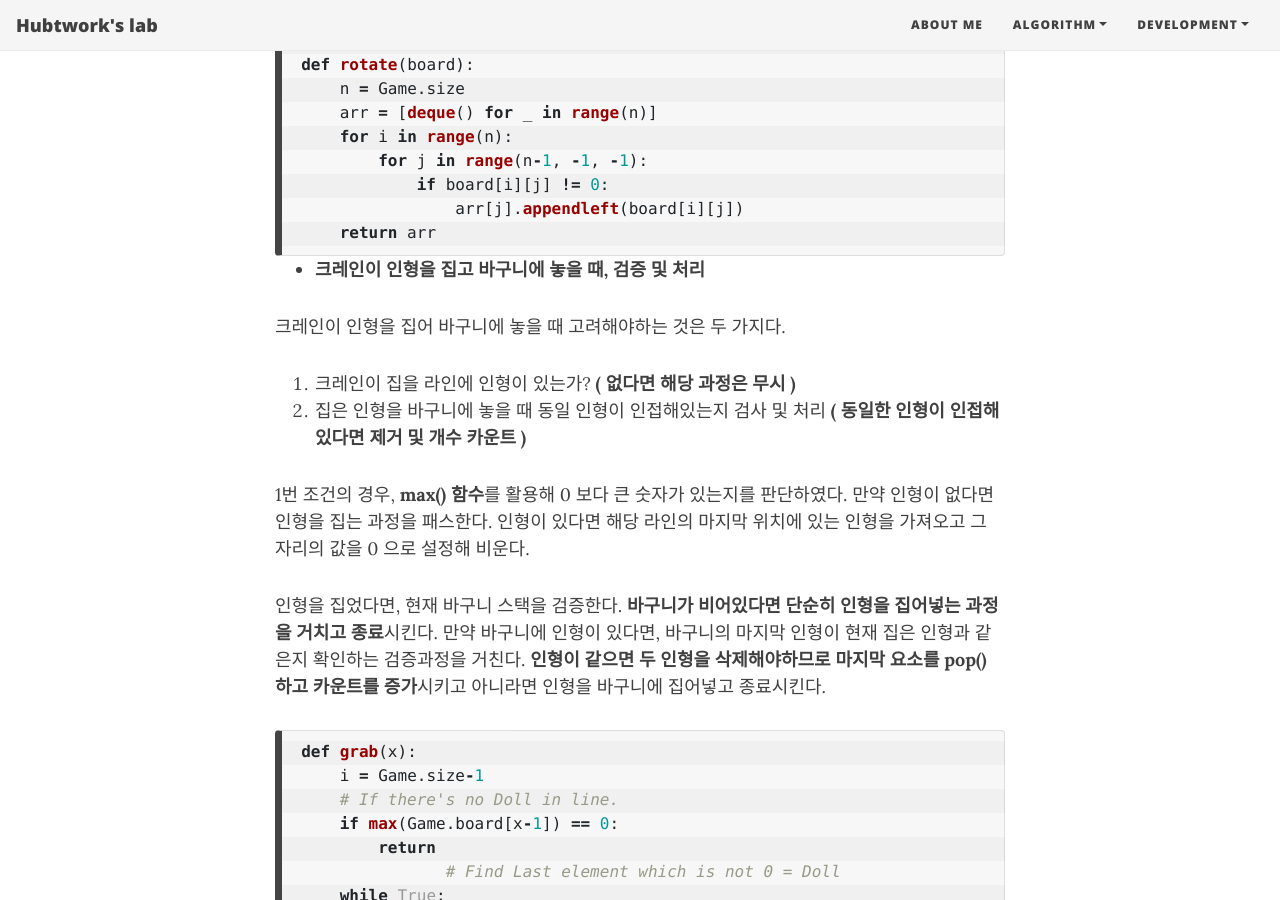
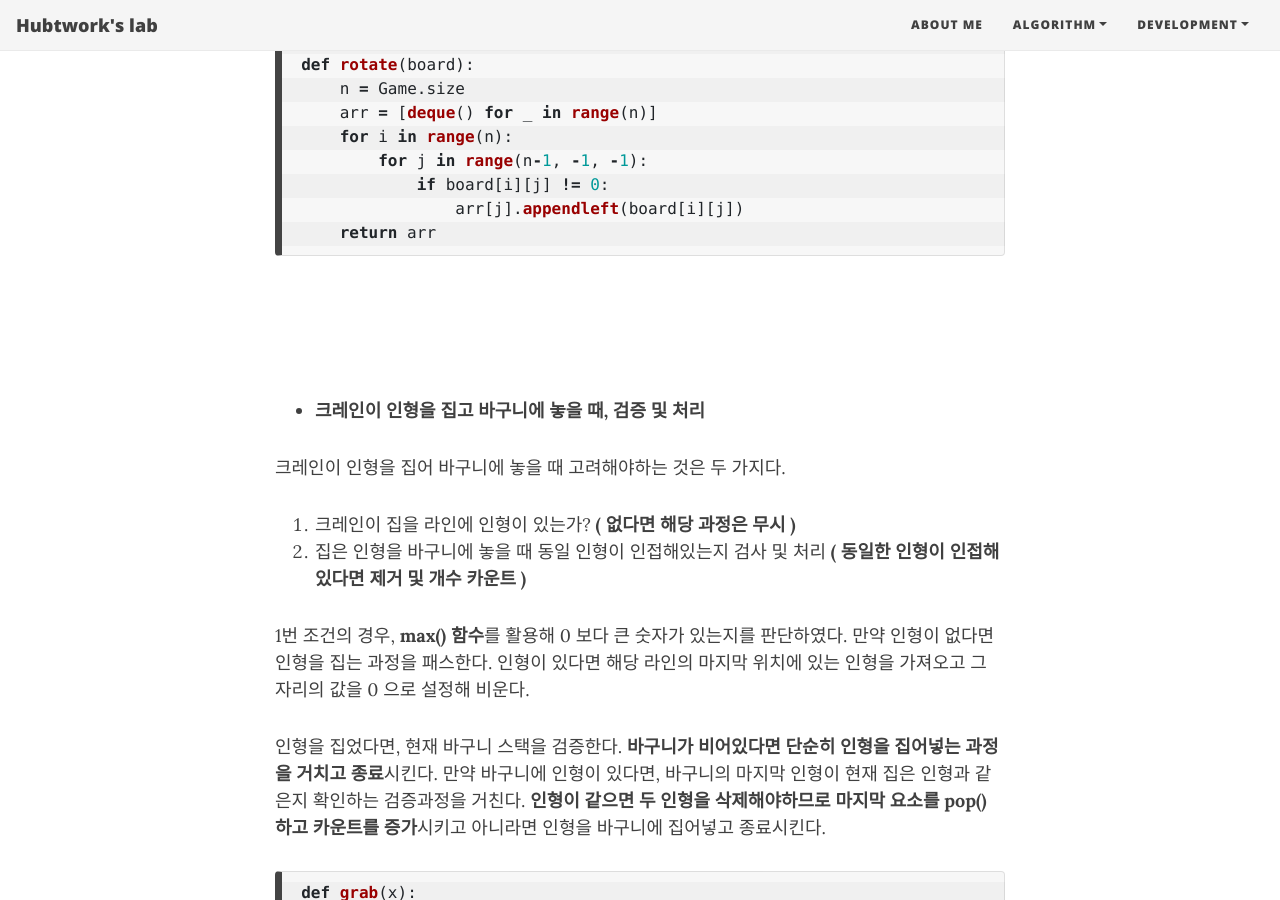
Before and after one commit to YoonhoRayLee/YoonhoRayLee.github.io, a Jekyll site: the page built from _posts/2020-07-28-Lv1-크레인-인형-뽑기.md, in a window 1280 px wide and 900 px high, scrolled down 1131 px. Built offline with Jekyll 4.4.1, drawn with Linux system fonts in a browser that asks for light colours; nearby versions of some CDN libraries; comment, search, counter and statistics services are not loaded.

Commit message:
Update 2020-07-28-Lv1-크레인-인형-뽑기.md

````diff
--- a/_posts/2020-07-28-Lv1-크레인-인형-뽑기.md
+++ b/_posts/2020-07-28-Lv1-크레인-인형-뽑기.md
@@ -36,10 +36,7 @@ category: 프로그래머스
                  arr[j].appendleft(board[i][j])
      return arr
  ~~~
-
-
-
-
+<br><br><br>
 - **크레인이 인형을 집고 바구니에 놓을 때, 검증 및 처리**
 
  크레인이 인형을 집어 바구니에 놓을 때 고려해야하는 것은 두 가지다.
@@ -76,7 +73,7 @@ category: 프로그래머스
      else:
          Game.stack.append(block)
  ```
-
+<br><br><br>
 
 ### 전체 코드
 
````
